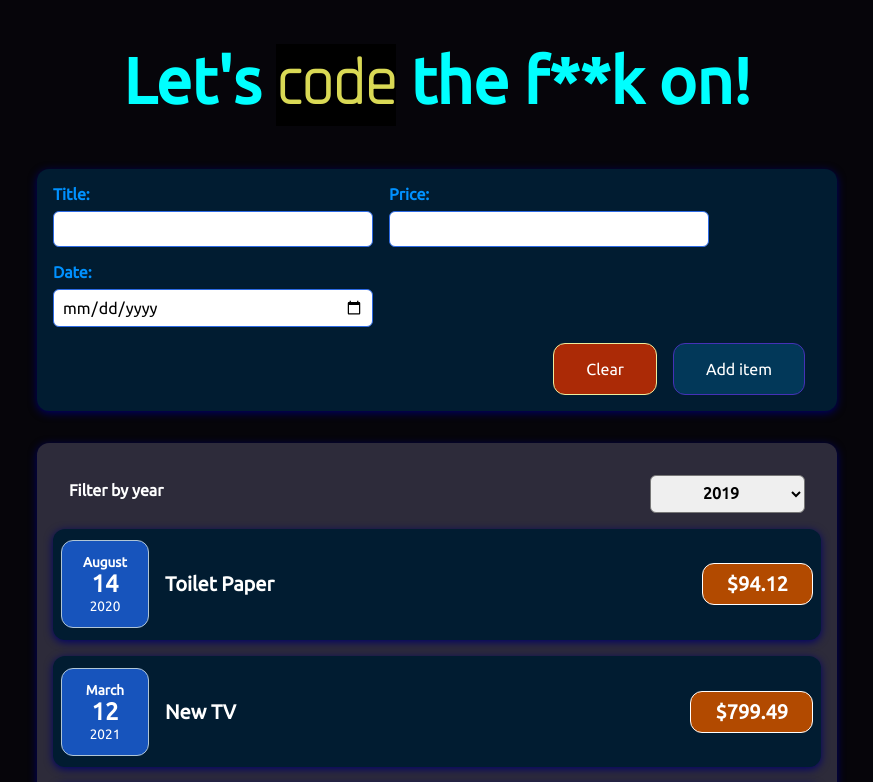
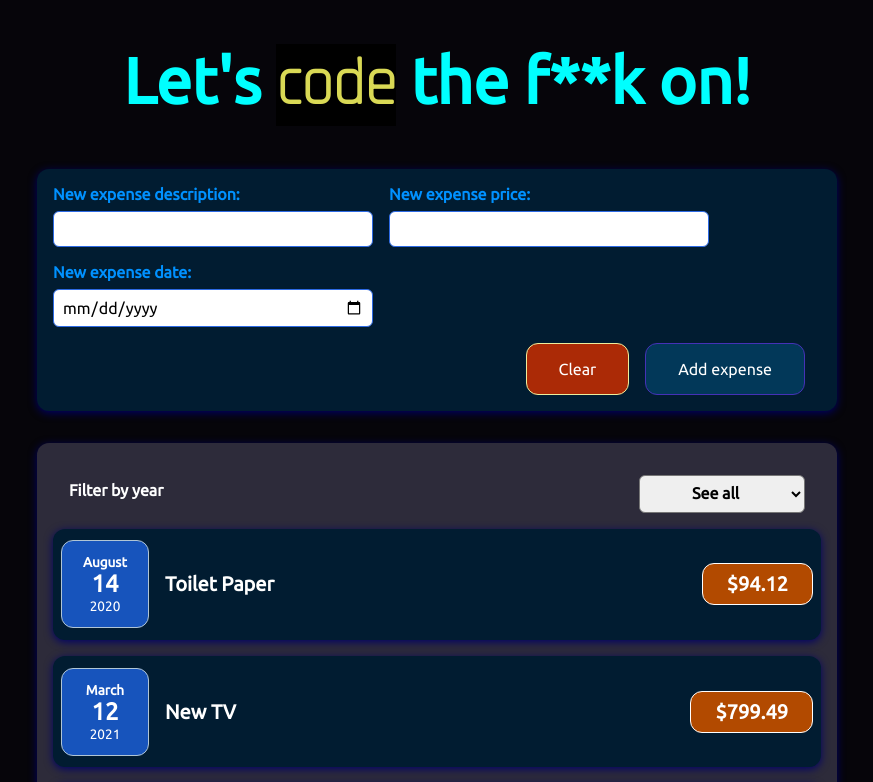
Before and after one commit to Kalostrinho/my-react-app, a React (Create React App) app: page / in a window 1280 px wide. Shown: the top 782 px of the page, without its empty margins (203-1076 px from the left). Built offline with nearby package versions, Linux system fonts and the light colour scheme.

Commit message:
Added conditional content and filtering

```diff
--- a/src/App.js
+++ b/src/App.js
@@ -1,14 +1,15 @@
 import { ExpenseList } from './components/expenses/expense-list/ExpenseList'
 import { NewExpenseItem } from './components/add-expense-item/new-expense/NewExpenseItem'
-import { expenses } from './data/dummy-expenses'
+import { expenses as statelessExpenses } from './data/dummy-expenses'
+import { useState } from 'react'
 
 export const App = () => {
 
-  let updatedExpenses = [...expenses]
+  const STATELESS_EXPENSES = [...statelessExpenses]
+  const [expenses, setExpenses] = useState(STATELESS_EXPENSES)
+
   const handleAddExpense = expense => {
-    updatedExpenses.push(expense)
-    console.log(`--> In APP.js, this is expense: [${JSON.stringify(expense ?? {})}]`)
-    console.log(`--> In APP.js, this is updatedExpenses: [${JSON.stringify(updatedExpenses)}]`)
+    setExpenses(prevExpenses => [...prevExpenses, expense])
   }
 
   return (
@@ -19,7 +20,7 @@ export const App = () => {
         </h1>
       </header>
       <NewExpenseItem onSendNewExpense={handleAddExpense}/>
-      <ExpenseList expenseList={updatedExpenses}/>
+      <ExpenseList expenseList={expenses}/>
     </div>
   );
 }
--- a/src/components/add-expense-item/new-expense-form/ExpenseForm.js
+++ b/src/components/add-expense-item/new-expense-form/ExpenseForm.js
@@ -2,11 +2,11 @@ import React, { useState } from 'react'
 import './ExpenseForm.css'
 
 export const ExpenseForm = (props) => {
-    const [newTitle, setNewTitle] = useState('')
+    const [newDesc, setNewDesc] = useState('')
     const [NewPrice, setNewPrice] = useState('')
     const [newDate, setNewDate] = useState('')
-    const handleTitleChange = (e) => {
-        setNewTitle(e.target.value)
+    const handleDescChange = (e) => {
+        setNewDesc(e.target.value)
     }
     const handlePriceChange = (e) => {
         setNewPrice(e.target.value)
@@ -22,7 +22,7 @@ export const ExpenseForm = (props) => {
 
         //--- Get all form data into an object to be passed around
         const newExpense = {
-            title: newTitle,
+            description: newDesc,
             price: NewPrice,
             date: new Date(newDate),
         }
@@ -31,7 +31,7 @@ export const ExpenseForm = (props) => {
         props.onAddNewExpense(newExpense)
 
         //--- Return components to initial state after "adding"
-        setNewTitle('')
+        setNewDesc('')
         setNewPrice('')
         setNewDate('')
 
@@ -40,11 +40,11 @@ export const ExpenseForm = (props) => {
         <form onSubmit={handleSubmit}>
             <div className='new-expense__controls'>
                 <div className='new-expense__control'>
-                    <label>Title:</label>
-                    <input type='text' value={newTitle} onChange={handleTitleChange} />
+                    <label>New expense description:</label>
+                    <input type='text' value={newDesc} onChange={handleDescChange} />
                 </div>
                 <div className='new-expense__control'>
-                    <label>Price:</label>
+                    <label>New expense price:</label>
                     <input
                         type='number'
                         value={NewPrice}
@@ -54,7 +54,7 @@ export const ExpenseForm = (props) => {
                     />
                 </div>
                 <div className='new-expense__control'>
-                    <label>Date:</label>
+                    <label>New expense date:</label>
                     <input
                         type='date'
                         value={newDate}
@@ -69,7 +69,7 @@ export const ExpenseForm = (props) => {
                     Clear
                 </button>
                 <button type='submit' onClick={handleSubmit}>
-                    Add item
+                    Add expense
                 </button>
             </div>
         </form>
--- a/src/components/expenses/expense-list/ExpenseList.css
+++ b/src/components/expenses/expense-list/ExpenseList.css
@@ -5,3 +5,11 @@
   width: 50rem;
   max-width: 95%;
 }
+.norecords {
+  font-size: x-large;
+  font-style: italic;
+  color: rgb(216, 59, 2);
+  width: 50rem;
+  max-width: 95%;
+  align-items: center;
+}
--- a/src/components/expenses/expense-list/ExpenseList.js
+++ b/src/components/expenses/expense-list/ExpenseList.js
@@ -5,36 +5,49 @@ import { Card } from '../../ui/card/Card'
 import './ExpenseList.css'
 
 export const ExpenseList = (props) => {
+    //--> State for the filter...
+    const [filterYear, setFilterYear] = useState('all')
+    //--> Setting the prop to an expenses const...
+    const expenses = [...props.expenseList]
 
-    const [filterYear, setFilterYear] = useState('2019')
-    const expenses = [...props.expenseList]
+    /**
+     * Handle the event for changing the year filter and
+     * set the proper state to it.
+     * @param {String} newFilter - The new year to set as state for the filter.
+     */
     const handleFilterChange = (newFilter) => {
         setFilterYear(newFilter)
+    }
+
+    //--> Setting a filtered array to feed the list of expenses displayed...
+    const filteredExpenses =
+        filterYear !== 'all'
+            ? expenses.filter((exp) => {
+                  return exp.date.getFullYear().toString() === filterYear
+              })
+            : [...expenses]
+
+    //--> Set conditional content depending on the
+    //--> number of expenses returned by the filter
+    let expensesContent = <div className='norecords'>NO EXPENSES FOUND ON {filterYear}</div>
+    if (filteredExpenses.length > 0) {
+        expensesContent = filteredExpenses.map((exp) => (
+            <ExpenseItem
+                key={exp.id}
+                description={exp.description}
+                price={exp.price}
+                date={exp.date}
+            />
+        ))
     }
     return (
         <div>
             <Card className='expenses'>
-                <ExpensesFilter defaultFilterValue={filterYear} onFilterChange={handleFilterChange}/>
-                <ExpenseItem
-                    description={expenses[0].description}
-                    price={expenses[0].price}
-                    date={expenses[0].date}
+                <ExpensesFilter
+                    defaultFilterValue={filterYear}
+                    onFilterChange={handleFilterChange}
                 />
-                <ExpenseItem
-                    description={expenses[1].description}
-                    price={expenses[1].price}
-                    date={expenses[1].date}
-                />
-                <ExpenseItem
-                    description={expenses[2].description}
-                    price={expenses[2].price}
-                    date={expenses[2].date}
-                />
-                <ExpenseItem
-                    description={expenses[3].description}
-                    price={expenses[3].price}
-                    date={expenses[3].date}
-                />
+                {expensesContent}
             </Card>
         </div>
     )
--- a/src/components/filter-expenses/ExpensesFilter.js
+++ b/src/components/filter-expenses/ExpensesFilter.js
@@ -9,6 +9,7 @@ export const ExpensesFilter = (props) => {
             <div className='expenses-filter__control'>
                 <label>Filter by year</label>
                 <select onChange={handleFilterChange} defaultValue={props.defaultFilterValue}>
+                    <option value='all'>See all</option>
                     <option value='2023'>2023</option>
                     <option value='2022'>2022</option>
                     <option value='2021'>2021</option>
--- a/src/data/dummy-expenses.js
+++ b/src/data/dummy-expenses.js
@@ -1,24 +1,24 @@
 export const expenses = [
   {
-    id: "e1",
+    id: 1,
     description: "Toilet Paper",
     price: 94.12,
     date: new Date(2020, 7, 14),
   },
   {
-    id: "e2",
+    id: 2,
     description: "New TV",
     price: 799.49,
     date: new Date(2021, 2, 12),
   },
   {
-    id: "e3",
+    id: 3,
     description: "Car Insurance",
     price: 294.67,
     date: new Date(2022, 2, 28),
   },
   {
-    id: "e4",
+    id: 4,
     description: "New Desk (Wooden)",
     price: 450,
     date: new Date(2022, 5, 12),
```
